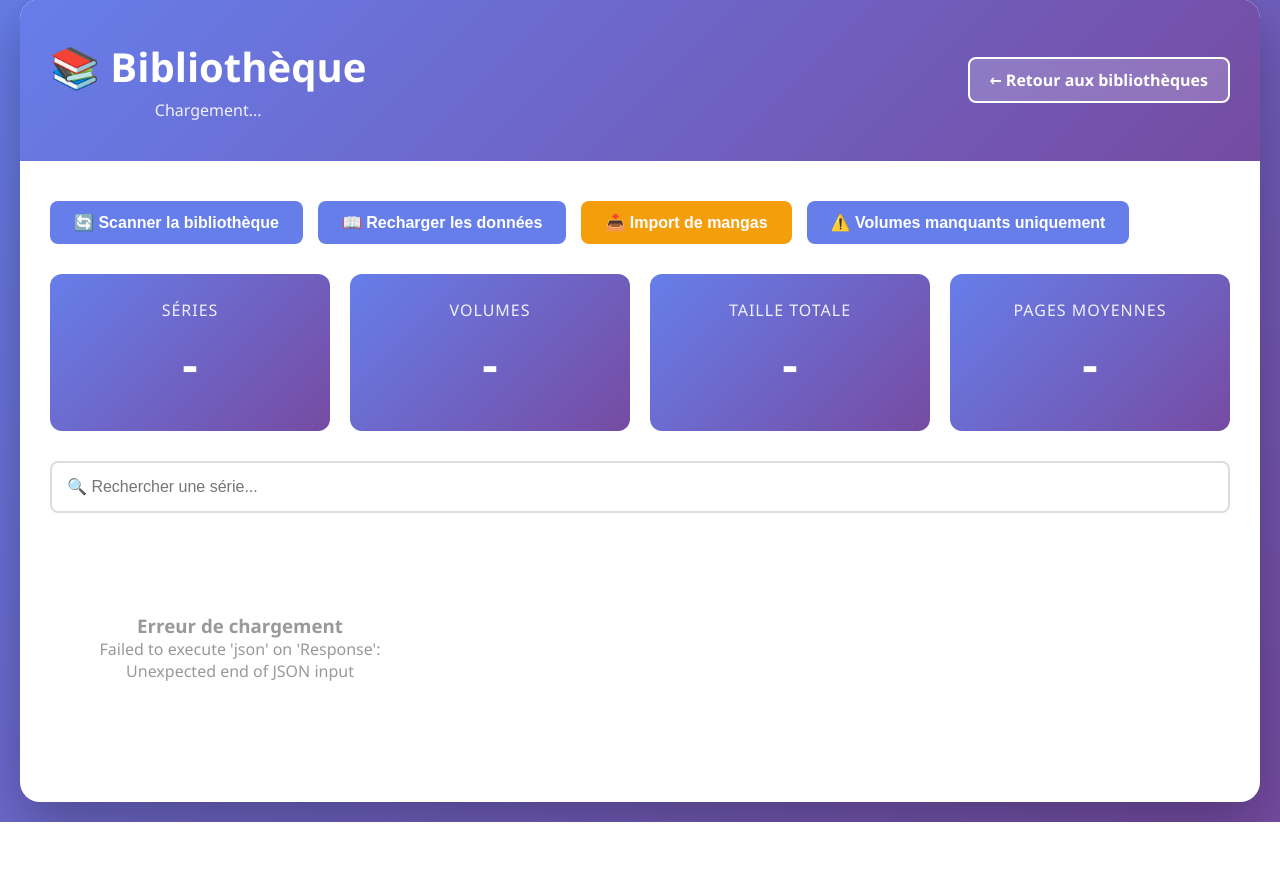
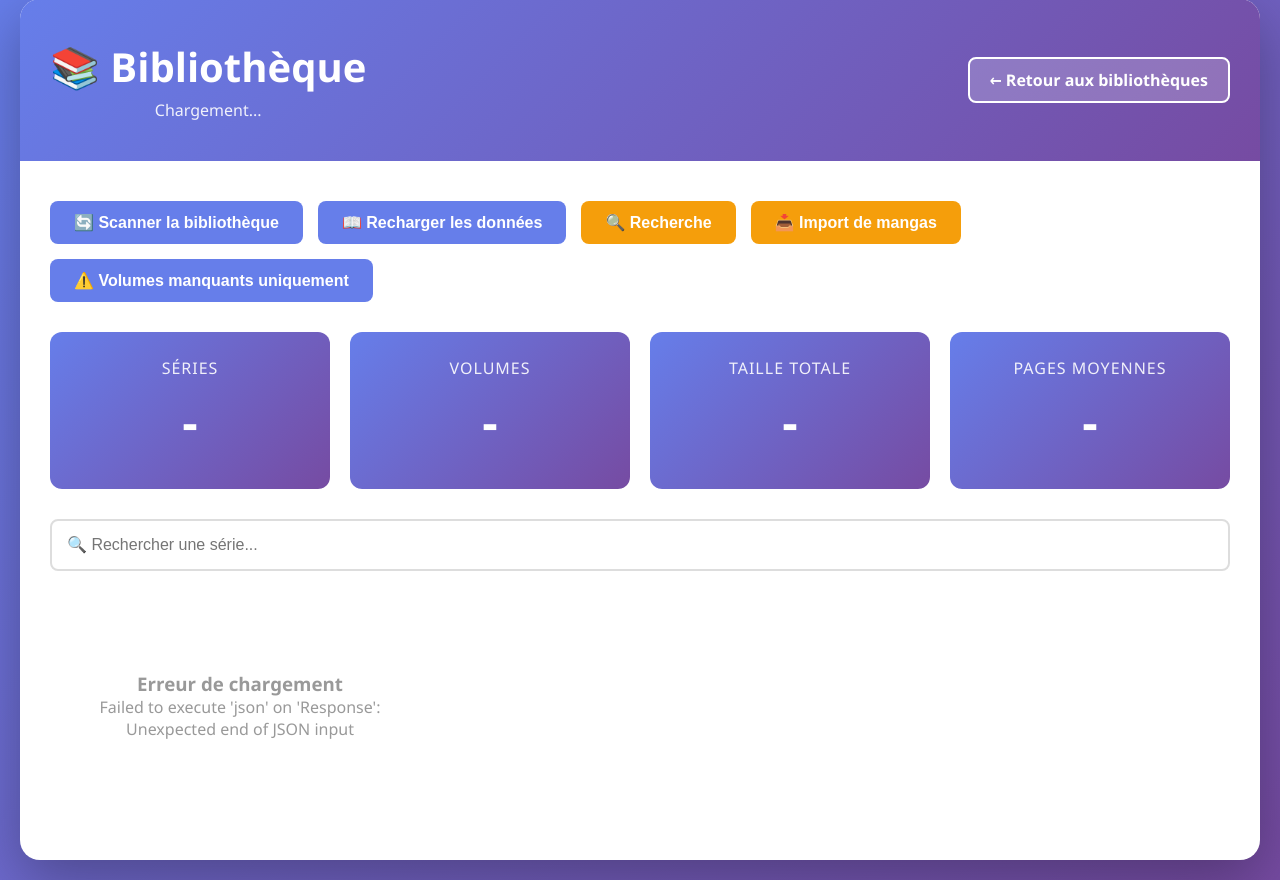
Before and after one commit to Cissoubaka/Manga_Organizer, a Flask app: page /library/1 in a window 1280 px wide. Shown: the part 21-901 px from the top of the page. Before the commit the page ends 843 px from the top, so only its background shows below. Run offline with Flask 3, Linux system fonts and the light colour scheme; data that the repository does not hold is empty.

Commit message:
petite modification des html

```diff
--- a/templates/library.html
+++ b/templates/library.html
@@ -23,6 +23,7 @@
             <div class="controls">
                 <button class="btn" onclick="scanLibrary()">🔄 Scanner la bibliothèque</button>
                 <button class="btn" onclick="loadLibraryData()">📖 Recharger les données</button>
+                <button class="btn" onclick="window.location.href='/search'" style="background: #f59e0b;">🔍 Recherche</button>
                 <button class="btn" onclick="window.location.href='/import'" style="background: #f59e0b;">📥 Import de mangas</button>
                 <button class="btn" id="filter-btn" onclick="toggleMissingFilter()">⚠️ Volumes manquants uniquement</button>
             </div>
```
